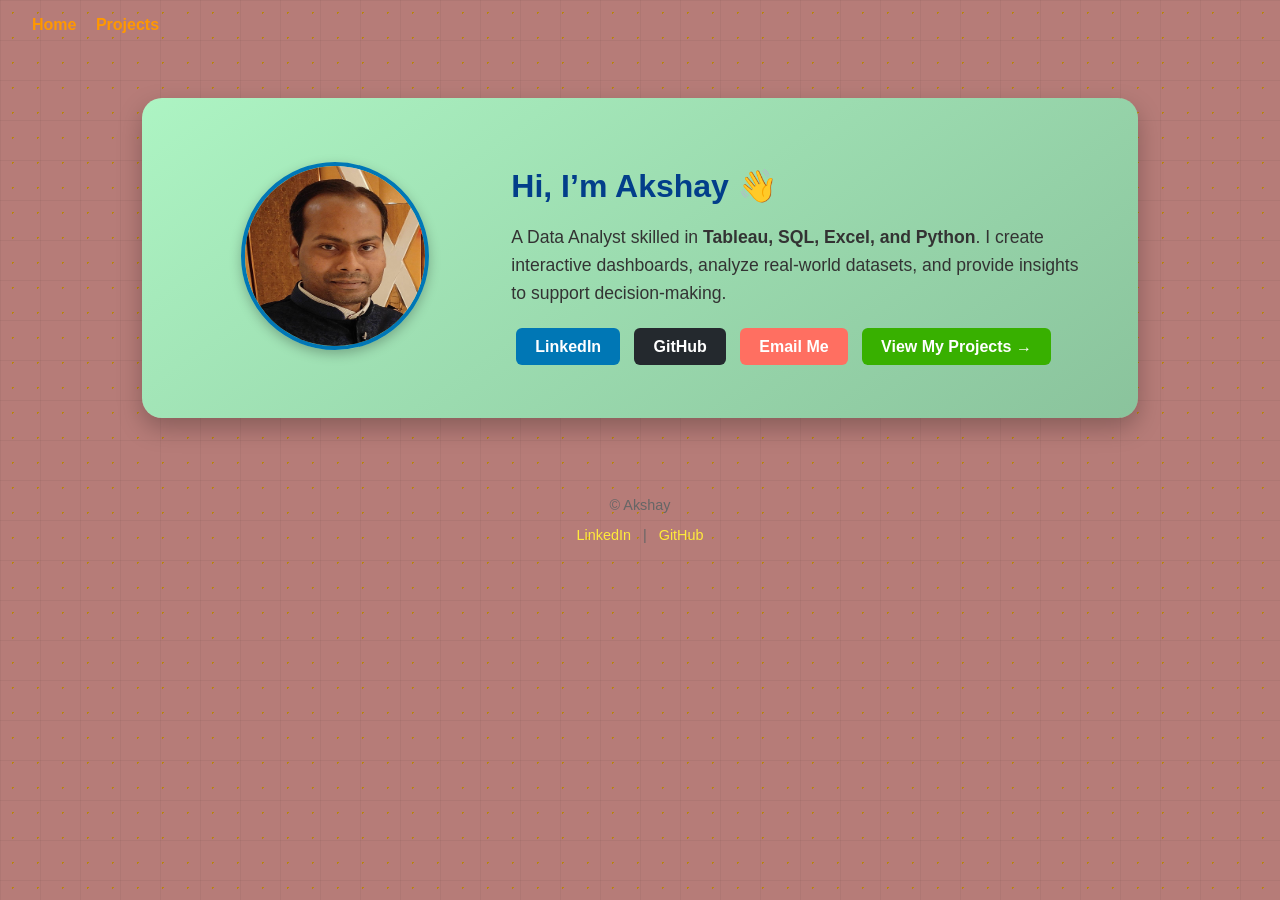
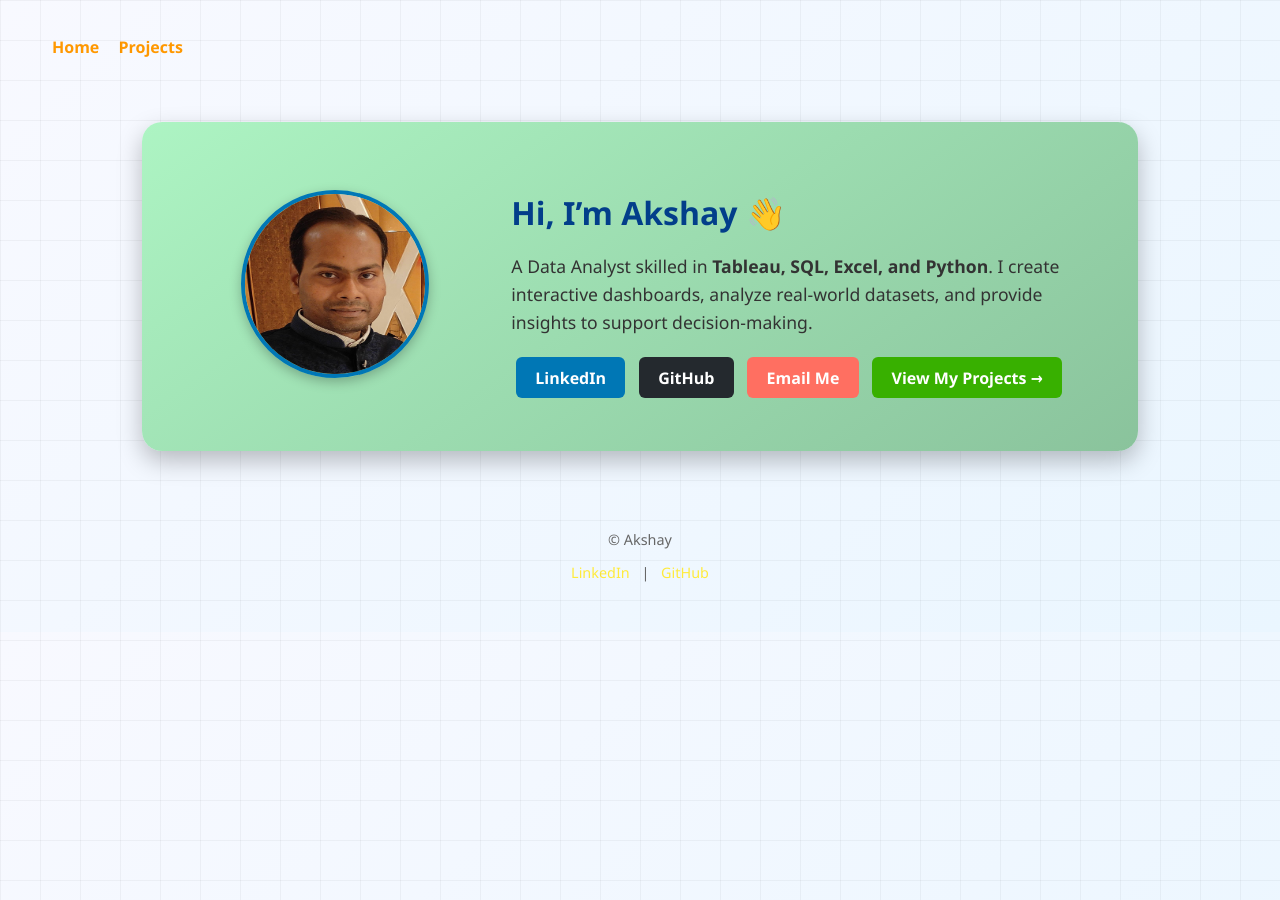
Before and after one commit to AkshaySinha01/AkshaySinha01.github.io, a Jekyll site: the page built from index.md, in a window 1280 px wide. Built offline with Jekyll 4.4.1, drawn with Linux system fonts in a browser that asks for light colours.

Commit message:
Update home.html

```diff
--- a/_layouts/home.html
+++ b/_layouts/home.html
@@ -5,12 +5,10 @@ layout: default
 <style>
 /* Background styling for full page */
 body {
-  font-family: Arial, sans-serif;
-  margin: 0;
-  padding: 0;
-  background-color: #b67c78; /* base color (change as needed) */
-  background-image: radial-gradient(#b8860b 1px, transparent 1px); /* dark gold dots */
-  background-size: 25px 25px; /* spacing of dots */
+  background: linear-gradient(135deg, #f8f9ff, #eaf6ff);
+  font-family: "Segoe UI", Tahoma, Geneva, Verdana, sans-serif;
+  position: relative;
+  overflow-x: hidden;
 }
 
 /* Analytics-style subtle pattern */
```
